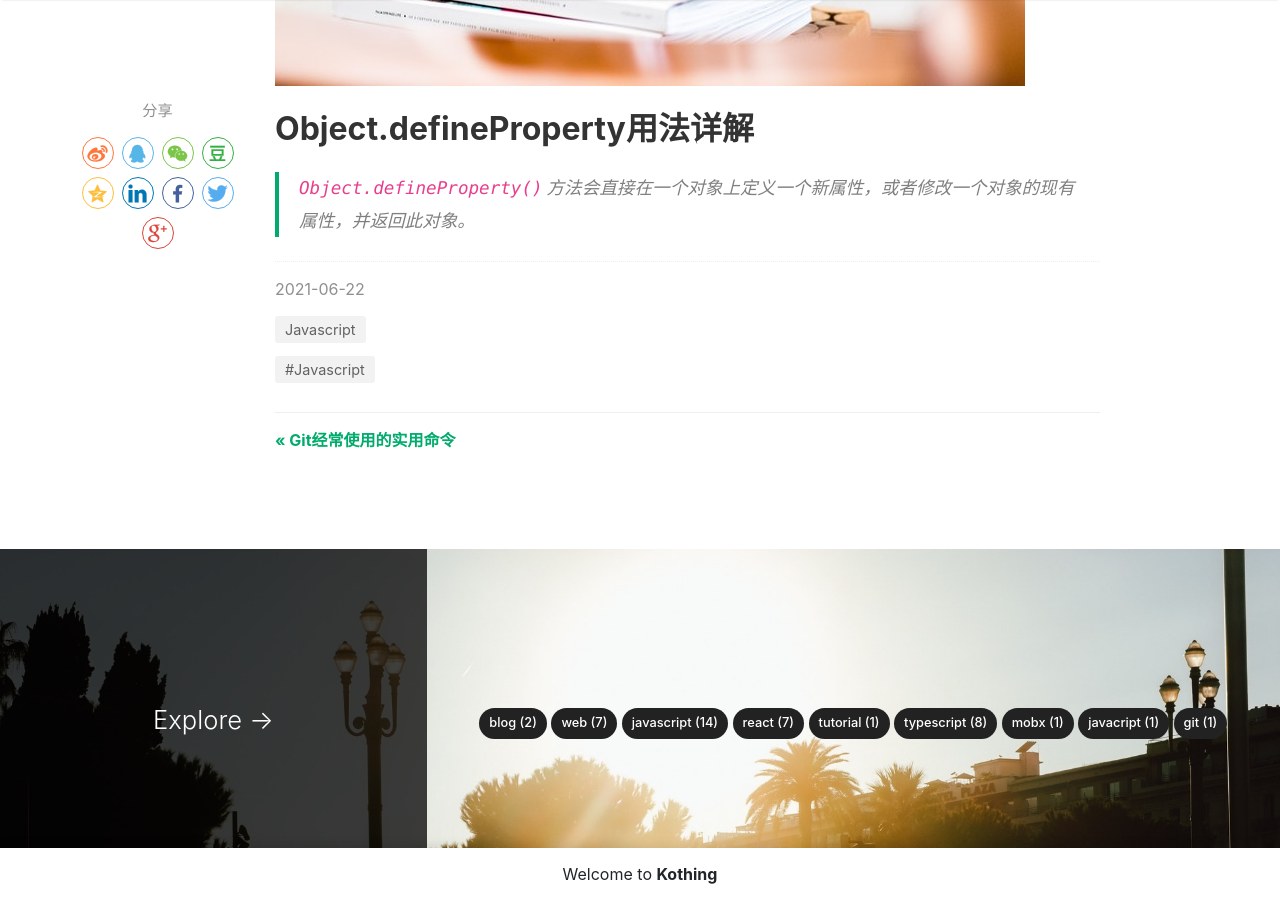
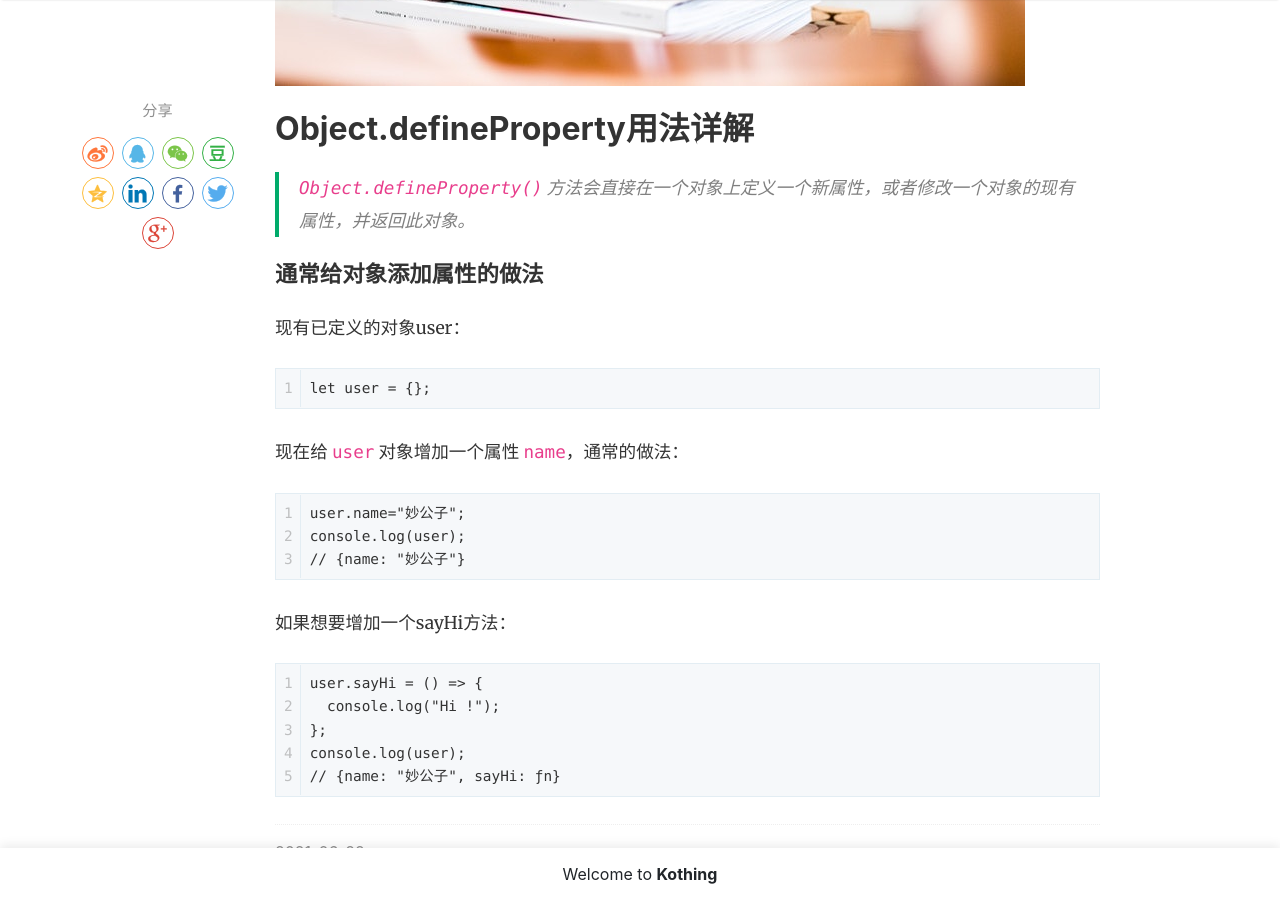
Before and after one commit to kothing/kothing.github.io, a Jekyll site: the page built from _posts/2021-06-22-Object.defineProperty.md, in a window 1280 px wide and 900 px high, scrolled down 764 px. Built offline with Jekyll 4.4.1, drawn with Linux system fonts in a browser that asks for light colours; nearby versions of some CDN libraries; comment, search, counter and statistics services are not loaded.

Commit message:
Update 2021-06-22-Object.defineProperty.md

````diff
--- a/_posts/2021-06-22-Object.defineProperty.md
+++ b/_posts/2021-06-22-Object.defineProperty.md
@@ -11,3 +11,24 @@ rating: 4.5
 
 # Object.defineProperty用法详解
 > `Object.defineProperty()` 方法会直接在一个对象上定义一个新属性，或者修改一个对象的现有属性，并返回此对象。
+
+### 通常给对象添加属性的做法
+
+现有已定义的对象user：
+```
+let user = {};
+```
+现在给 `user` 对象增加一个属性 `name`，通常的做法：
+```
+user.name="妙公子";
+console.log(user);
+// {name: "妙公子"}
+```
+如果想要增加一个sayHi方法：
+```
+user.sayHi = () => {
+  console.log("Hi !");
+};
+console.log(user);
+// {name: "妙公子", sayHi: ƒn}
+```
````
